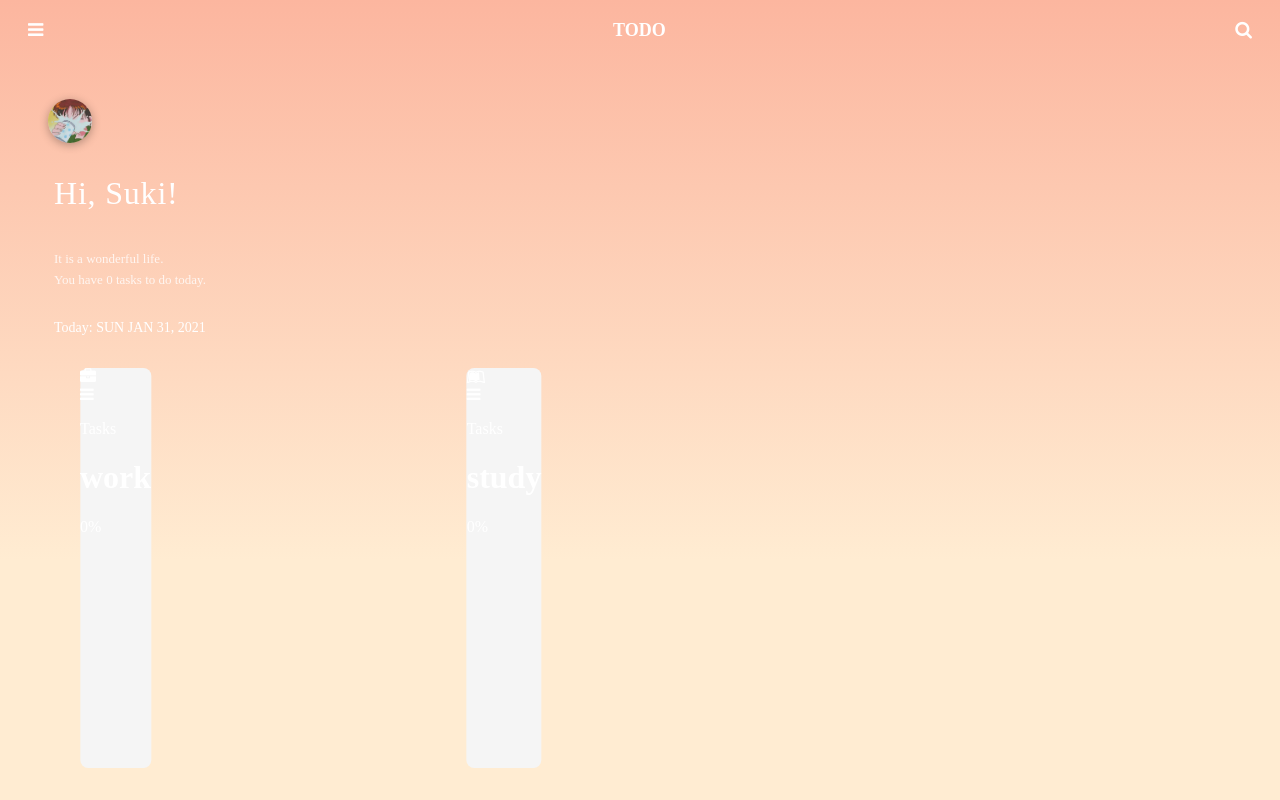
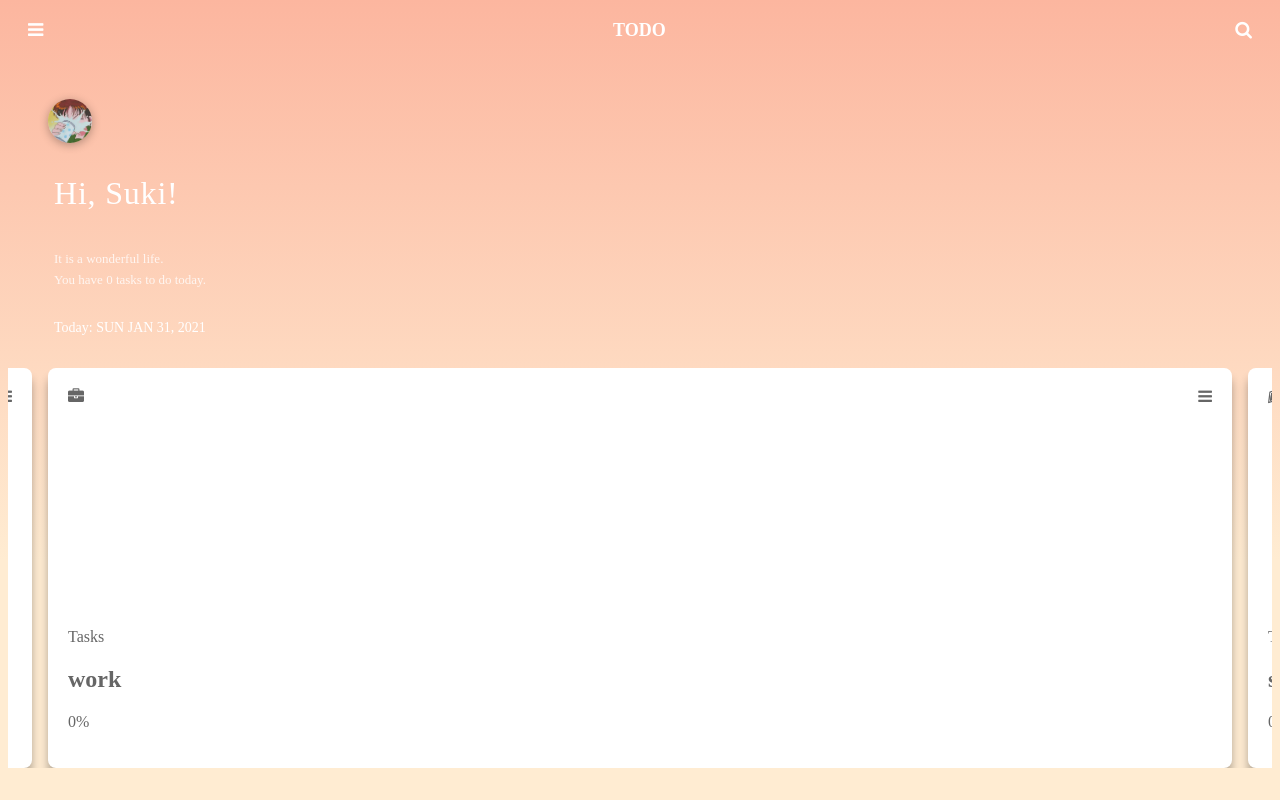
Before and after one commit to 1398111846/todolist, a Vue app: page / in a window 1280 px wide. Built offline with nearby package versions, Linux system fonts and the light colour scheme.

Commit message:
fix：布局调整

```diff
--- a/src/components/Gradient.vue
+++ b/src/components/Gradient.vue
@@ -4,7 +4,7 @@
             v-for="(item, index) in todos"
             :key="item.name"
             :colors="item.colors"
-            :active="index == currentIndex"
+            :active="index <= currentIndex"
         />
     </div>
 </template>
--- /dev/null
+++ b/src/components/Task.vue
@@ -0,0 +1,3 @@
+<template>
+    <div class="task"></div>
+</template>
--- a/src/components/Todo.vue
+++ b/src/components/Todo.vue
@@ -1,5 +1,5 @@
 <template>
-  <div class="todo">
+  <div class="todo" :class="{todo_selected: selected}">
     <div class="todo_head">
       <div class="todo_icon">
         <i :class="['fa', `fa-${todo.icon}`]"></i>
@@ -10,12 +10,42 @@
     </div>
     <div class="todo_body">
       <p class="todo_tips">{{ todo.length }} Tasks</p>
-      <h1>{{ todo.type }}</h1>
+      <h2>{{ todo.type }}</h2>
       <div class="todo_progress">
         <span class="todo_progress_line">
           <i :style="{ width: progress, backgroundImage: progressColor }"></i>
         </span>
         <span class="todo_progress_num">{{ progress }}</span>
+      </div>
+
+      <div class="todo_tasks">
+          <h4 class="todo_tasks_title" v-if="todayTasks.length">Today</h4>
+          <ul>
+              <li
+              v-for="task in todayTasks"
+              :key="task.id"
+              >
+                <task :task="task" />
+              </li>
+          </ul>
+          <h4 class="todo_tasks_title" v-if="tomorrowTasks.length">Tomorrow</h4>
+          <ul>
+              <li
+              v-for="task in tomorrowTasks"
+              :key="task.id"
+              >
+                <task :task="task" />
+              </li>
+          </ul>
+          <h4 class="todo_tasks_title" v-if="outdatedTasks.length">Outdated</h4>
+          <ul>
+              <li
+              v-for="task in outdatedTasks"
+              :key="task.id"
+              >
+                <task :task="task" />
+              </li>
+          </ul>
       </div>
     </div>
   </div>
@@ -23,7 +53,11 @@
 
 <script>
 import {today, tomorrow} from '../store/shared.js'
+import Task from './Task.vue'
 export default {
+    components: {
+        Task,
+    },
     props: {
         todo: {
             type: Object,
@@ -46,8 +80,50 @@ export default {
             const colorBottom = `color-stop(30%, ${this.todo.colors[0]})`;
             const colorTop = `to(${this.todo.colors[1]})`;
             return `-webkit-gradient(linear, left bottom, left top, ${colorBottom}, ${colorTop})`
-        }
-
+        },
+        todayTasks() {
+            return this.todo.tasks.filter(task =>
+            {task.date >= today && task.date < tomorrow
+            });
+        },
+        tomorrowTasks() {
+            return this.todo.tasks.filter(task => {
+                task.date >= tomorrow
+            });
+        },
+        outdatedTasks() {
+            return this.todo.tasks.filter(task => {
+                task.date < today
+            });
+        },
     }
 }
 </script>
+
+<style lang="scss">
+    .todo {
+        flex: 1;
+        margin: 0 8px;
+        overflow: hidden;
+        box-shadow: 0 10px 10px rgba($color: #000000, $alpha: 0.3);
+        color: #666;
+    }
+    .todo_selected {
+        visibility: hidden;
+    }
+    .todo_head {
+        display: flex;
+        padding: 20px;
+        height: 44px;
+        justify-content: space-between;
+        align-items: flex-start;
+        transform: translate3d(0, 0, 0);
+        will-change: transform;
+    }
+    .todo_body {
+        padding: 0 20px;
+        transform: translate3d(0, 160px, 0);
+        will-change: transform;
+    }
+
+</style>
--- a/src/components/TodoList.vue
+++ b/src/components/TodoList.vue
@@ -1,6 +1,6 @@
 <template>
   <div class="todo_list" :class="{ todo_list__selected: selected }">
-    <ul :style="{ width: `${todos.length * 100}` }">
+    <ul :style="{ width: `${todos.length * 100}%` }">
       <li
         v-for="todo in todos"
         :key="todo.name"
@@ -38,6 +38,9 @@ export default {
   padding: 0 32px;
   height: 400px;
   transition: all 0.5s ease;
+  >ul {
+      padding: 0;
+  }
 
   > ul,
   > ul > li {
@@ -50,7 +53,7 @@ export default {
   }
   .todo {
     border-radius: 8px;
-    background-color: whitesmoke;
+    background-color: white;
   }
 }
 .todo_list__selected {
--- a/src/store/index.js
+++ b/src/store/index.js
@@ -8,6 +8,7 @@ Vue.use(Vuex)
 const store = new Vuex.Store({
     state: {
         selected: null,
+        currentIndex: 1,
         todos: [
             {
                 icon: 'home',
@@ -52,7 +53,6 @@ const store = new Vuex.Store({
                 colors: ['#13547a', '#80d0c7']
             }
         ],
-        currentIndex: 1,
     },
     getters: {
         todayTasks(state) {
```
